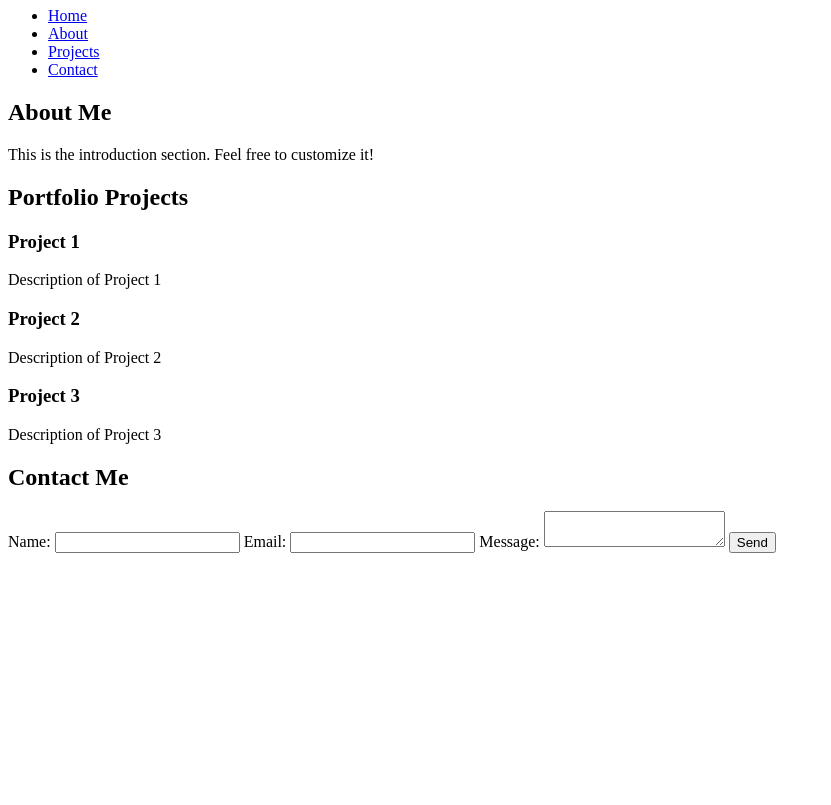
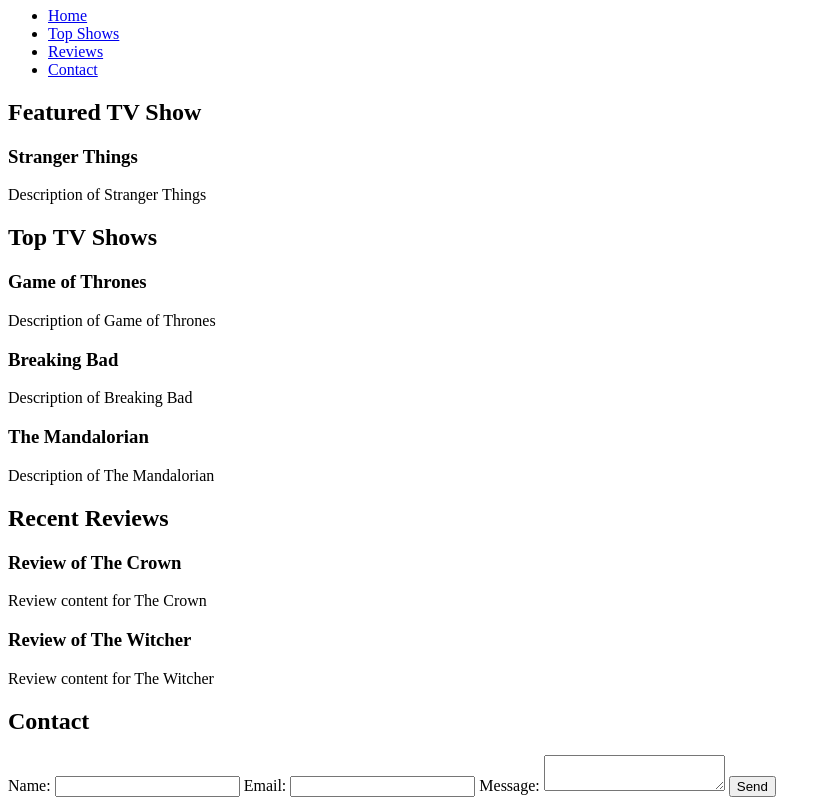
Before and after one commit to hoopercampion/classes-boilerplate-code, a plain HTML site: page index.html in a window 1280 px wide. Shown: the part 73-878 px from the top of the page, without its empty margins (0-831 px from the left). Before the commit the page ends 800 px from the top, so only its background shows below. Drawn offline with Linux system fonts and the light colour scheme.

Commit message:
changed theme

```diff
--- a/index.html
+++ b/index.html
@@ -3,42 +3,56 @@
 <head>
     <meta charset="UTF-8">
     <meta name="viewport" content="width=device-width, initial-scale=1.0">
-    <title>Portfolio Page</title>
+    <title>Favorite TV Shows</title>
     <link rel="stylesheet" href="styles.css">
 </head>
 <body>
-    <header>
-        <h1>Welcome to My Portfolio</h1>
-        <nav>
+    <header class="header">
+        <h1>Favorite TV Shows</h1>
+        <nav class="menu">
             <ul>
                 <li><a href="#">Home</a></li>
-                <li><a href="#">About</a></li>
-                <li><a href="#">Projects</a></li>
+                <li><a href="#">Top Shows</a></li>
+                <li><a href="#">Reviews</a></li>
                 <li><a href="#">Contact</a></li>
             </ul>
         </nav>
     </header>
-    <section>
-        <h2>About Me</h2>
-        <p>This is the introduction section. Feel free to customize it!</p>
+    <section class="featured-show">
+        <h2>Featured TV Show</h2>
+        <div>
+            <h3>Stranger Things</h3>
+            <p>Description of Stranger Things</p>
+        </div>
     </section>
-    <section>
-        <h2>Portfolio Projects</h2>
+    <section class="top-shows">
+        <h2>Top TV Shows</h2>
         <div>
-            <h3>Project 1</h3>
-            <p>Description of Project 1</p>
+            <h3>Game of Thrones</h3>
+            <p>Description of Game of Thrones</p>
         </div>
         <div>
-            <h3>Project 2</h3>
-            <p>Description of Project 2</p>
+            <h3>Breaking Bad</h3>
+            <p>Description of Breaking Bad</p>
         </div>
         <div>
-            <h3>Project 3</h3>
-            <p>Description of Project 3</p>
+            <h3>The Mandalorian</h3>
+            <p>Description of The Mandalorian</p>
         </div>
     </section>
-    <section>
-        <h2>Contact Me</h2>
+    <section class="recent-reviews">
+        <h2>Recent Reviews</h2>
+        <div>
+            <h3>Review of The Crown</h3>
+            <p>Review content for The Crown</p>
+        </div>
+        <div>
+            <h3>Review of The Witcher</h3>
+            <p>Review content for The Witcher</p>
+        </div>
+    </section>
+    <section class="contact">
+        <h2>Contact</h2>
         <form>
             <label for="name">Name:</label>
             <input type="text" id="name" name="name">
```
Also changed, not shown: 1 other file.
